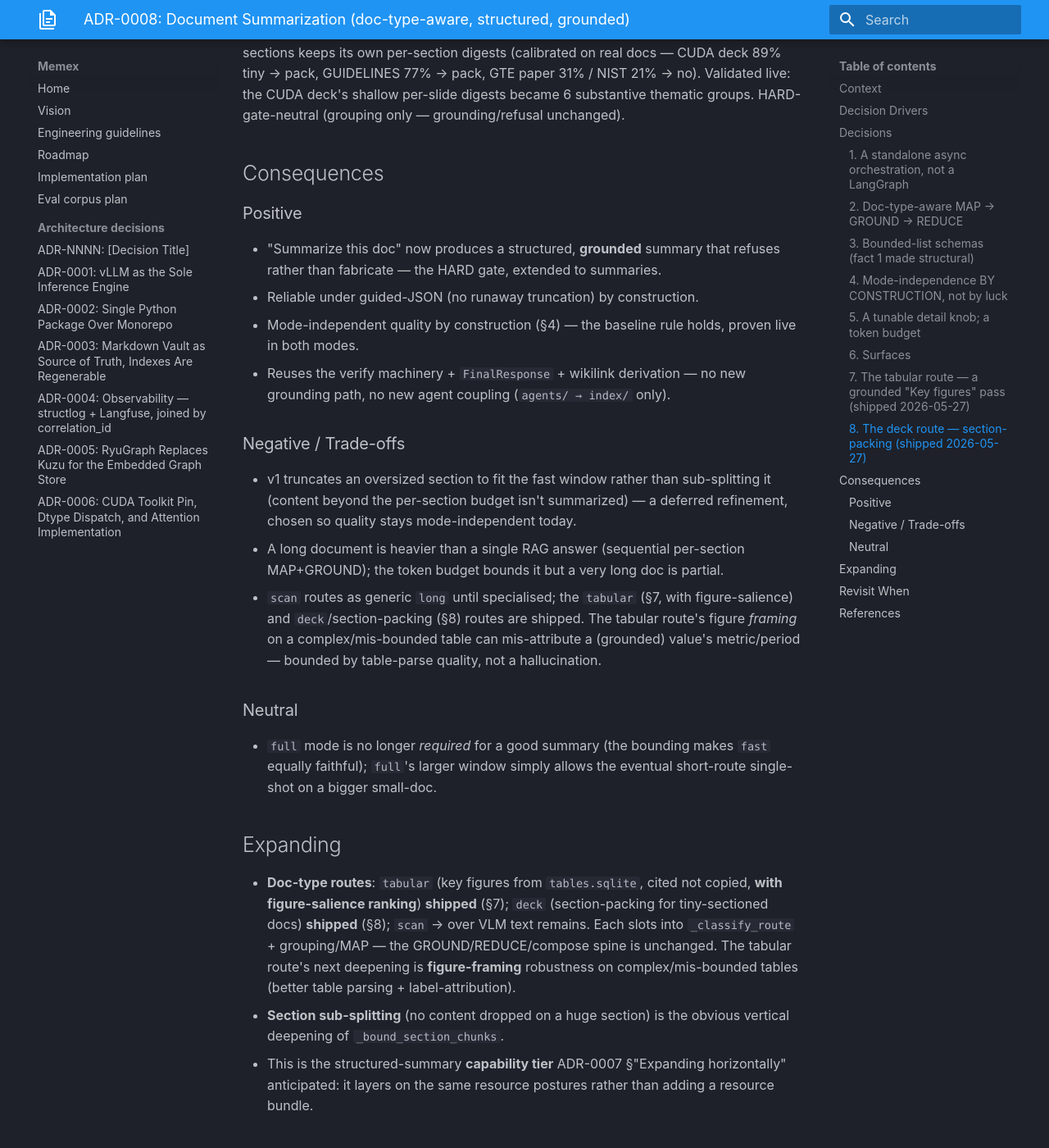
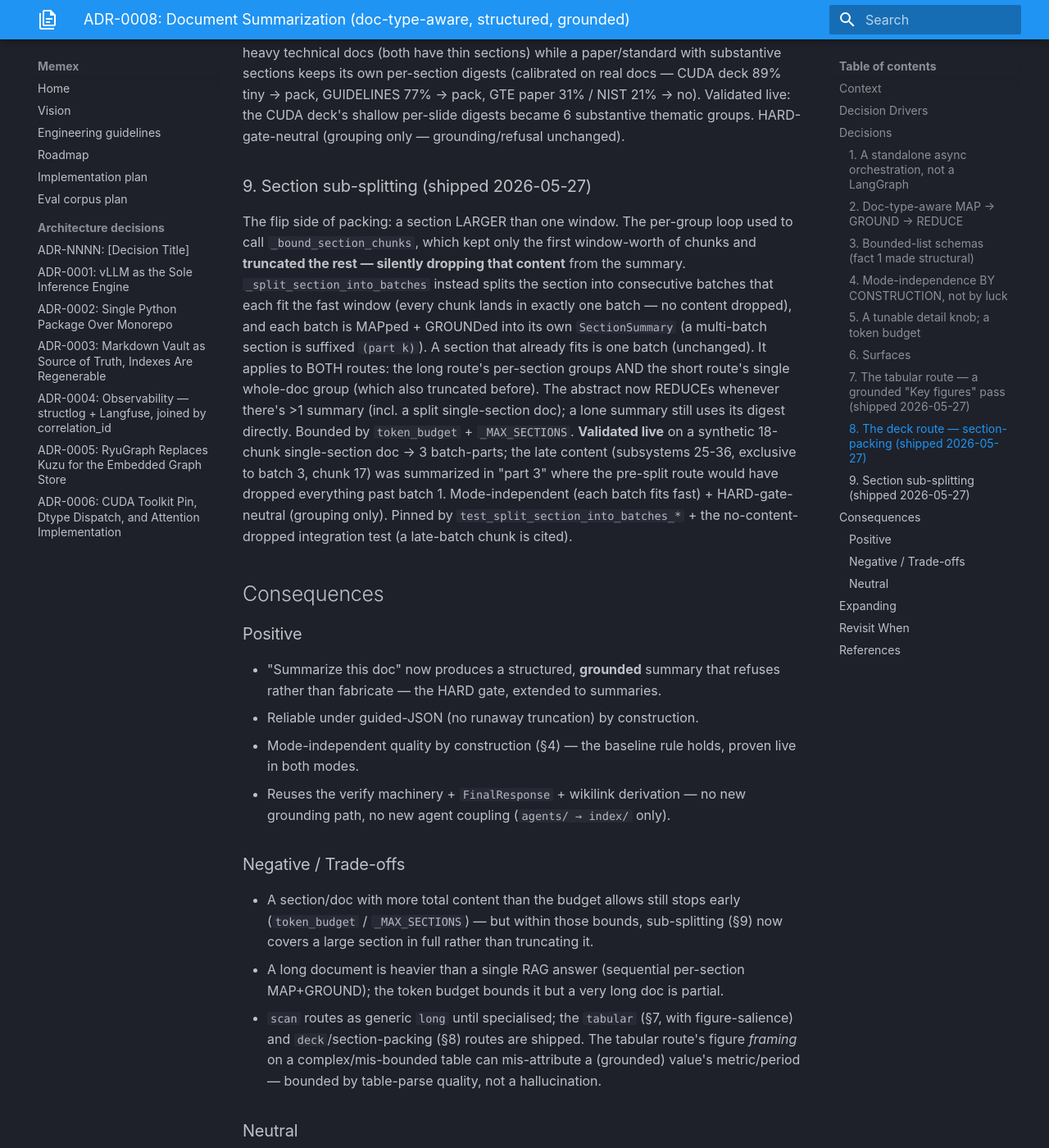
Before and after one commit to Zenetusken/memex, an MkDocs documentation site: the page built from docs/adr/0008-document-summarization.md, in a window 1280 px wide and 1400 px high, scrolled down 4929 px. Shown: the whole window at 82% size. Built offline with MkDocs 1.6.1 and Material for MkDocs 9.7.7, drawn with Linux system fonts in a browser that asks for light colours; some of the changed text lies outside the part shown.

Commit message:
agents: section sub-splitting — cover a huge section, drop no content (ADR-0008 §9)
The per-group loop used `_bound_section_chunks`, which kept only the first
window-worth of a section's chunks and TRUNCATED the rest — silently dropping that
content from the summary. `_split_section_into_batches` instead splits a section
larger than one window into consecutive window-sized batches (every chunk in
exactly one batch → no content dropped), each MAPped + GROUNDed into its own
SectionSummary ("(part k)" when >1). Applies to both routes (the long route's
per-section groups + the short route's whole-doc group). The abstract REDUCEs
whenever there's >1 summary (incl. a split single-section doc); a lone summary uses
its digest. Bounded by token_budget + _MAX_SECTIONS; each batch fits the fast
window (mode-independent); grouping-only (HARD-gate-neutral).

Validated live on a synthetic 18-chunk single-section doc → 3 batch-parts covering
subsystems 1-36 (the late "subsystems 25-36" content, exclusive to batch 3 / chunk
17, was summarized where the pre-split route dropped everything past batch 1). The
summary-eval re-run held the HARD gates (0 hallucinations, summarize_correct 4/4,
recall 1.0); the 10-K gained sections (21->24) from a large section now splitting.

+4 tests (867 total), pyright 0/0, ruff clean. ADR-0008 §9 + spec + ROADMAP + CLAUDE.

Co-Authored-By: Claude Opus 4.7 (1M context) <noreply@anthropic.com>

```diff
--- a/docs/adr/0008-document-summarization.md
+++ b/docs/adr/0008-document-summarization.md
@@ -106,11 +106,11 @@ SMALLEST supported window (fast/6144).**
   digests capped to `_REDUCE_MAX_SECTIONS=24`) reservations keep prompt+output
   inside 6144.
 
-A section larger than the budget is truncated *identically in both modes*
-(sub-splitting a huge section across multiple MAP calls, so none of its content
-is dropped, is a deferred refinement). Validated live: the same doc in `fast`
-and `full` produced the same 9 sections / 12 grounded claims / faithful abstract,
-no window-overflow errors.
+A section larger than the budget is **sub-split** across multiple window-sized
+MAP calls (`_split_section_into_batches`, shipped 2026-05-27 — see §9) so none of
+its content is dropped, while every call stays mode-independent. Validated live:
+the same doc in `fast` and `full` produced the same 9 sections / 12 grounded
+claims / faithful abstract, no window-overflow errors.
 
 ### 5. A tunable detail knob; a token budget
 
@@ -195,6 +195,26 @@ CUDA deck 89% tiny → pack, GUIDELINES 77% → pack, GTE paper 31% / NIST 21%
 Validated live: the CUDA deck's shallow per-slide digests became 6 substantive
 thematic groups. HARD-gate-neutral (grouping only — grounding/refusal unchanged).
 
+### 9. Section sub-splitting (shipped 2026-05-27)
+
+The flip side of packing: a section LARGER than one window. The per-group loop used
+to call `_bound_section_chunks`, which kept only the first window-worth of chunks
+and **truncated the rest — silently dropping that content** from the summary.
+`_split_section_into_batches` instead splits the section into consecutive batches
+that each fit the fast window (every chunk lands in exactly one batch — no content
+dropped), and each batch is MAPped + GROUNDed into its own `SectionSummary`
+(a multi-batch section is suffixed `(part k)`). A section that already fits is one
+batch (unchanged). It applies to BOTH routes: the long route's per-section groups
+AND the short route's single whole-doc group (which also truncated before). The
+abstract now REDUCEs whenever there's >1 summary (incl. a split single-section doc);
+a lone summary still uses its digest directly. Bounded by `token_budget` +
+`_MAX_SECTIONS`. **Validated live** on a synthetic 18-chunk single-section doc → 3
+batch-parts; the late content (subsystems 25-36, exclusive to batch 3, chunk 17)
+was summarized in "part 3" where the pre-split route would have dropped everything
+past batch 1. Mode-independent (each batch fits fast) + HARD-gate-neutral (grouping
+only). Pinned by `test_split_section_into_batches_*` + the no-content-dropped
+integration test (a late-batch chunk is cited).
+
 ## Consequences
 
 ### Positive
@@ -209,9 +229,9 @@ thematic groups. HARD-gate-neutral (grouping only — grounding/refusal unchange
 
 ### Negative / Trade-offs
 
-- v1 truncates an oversized section to fit the fast window rather than
-  sub-splitting it (content beyond the per-section budget isn't summarized) — a
-  deferred refinement, chosen so quality stays mode-independent today.
+- A section/doc with more total content than the budget allows still stops early
+  (`token_budget` / `_MAX_SECTIONS`) — but within those bounds, sub-splitting (§9)
+  now covers a large section in full rather than truncating it.
 - A long document is heavier than a single RAG answer (sequential per-section
   MAP+GROUND); the token budget bounds it but a very long doc is partial.
 - `scan` routes as generic `long` until specialised; the `tabular` (§7, with
@@ -234,8 +254,8 @@ thematic groups. HARD-gate-neutral (grouping only — grounding/refusal unchange
   slots into `_classify_route` + grouping/MAP — the GROUND/REDUCE/compose spine is
   unchanged. The tabular route's next deepening is **figure-framing** robustness on
   complex/mis-bounded tables (better table parsing + label-attribution).
-- **Section sub-splitting** (no content dropped on a huge section) is the obvious
-  vertical deepening of `_bound_section_chunks`.
+- **Section sub-splitting** (no content dropped on a huge section) **shipped** (§9,
+  `_split_section_into_batches`).
 - This is the structured-summary **capability tier** ADR-0007 §"Expanding
   horizontally" anticipated: it layers on the same resource postures rather than
   adding a resource bundle.
@@ -243,7 +263,7 @@ thematic groups. HARD-gate-neutral (grouping only — grounding/refusal unchange
 ## Revisit When
 
 - A doc-type route is specialised (fold its MAP contract in here).
-- Section sub-splitting lands (the §4 truncation trade-off goes away).
+- (Section sub-splitting landed 2026-05-27 — §9.)
 - The grounded-summary eval suite (`memex eval-summary`, shipped 2026-05-27 —
   `eval/runner.py::run_summary_eval`, `tests/eval-data/summary/queries.json`,
   HARD gates `hallucination_count==0` ∧ `summarize_correct_count==case_count`)
```
Also changed, not shown: docs/ROADMAP.md (+2 -2 lines), docs/specs/document-summarization.md (+11 -5 lines), src/memex/CLAUDE.md (+1 -1 lines), 3 other files.
